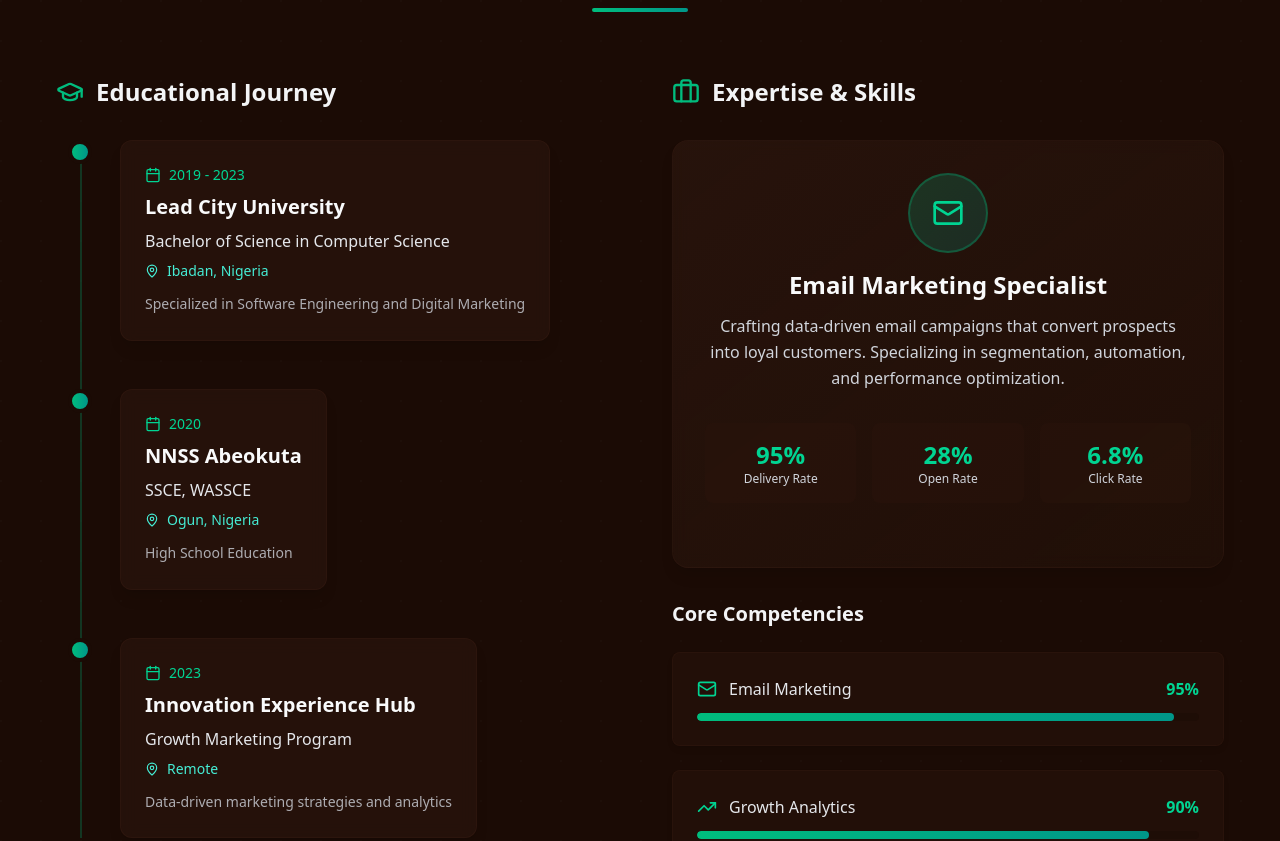
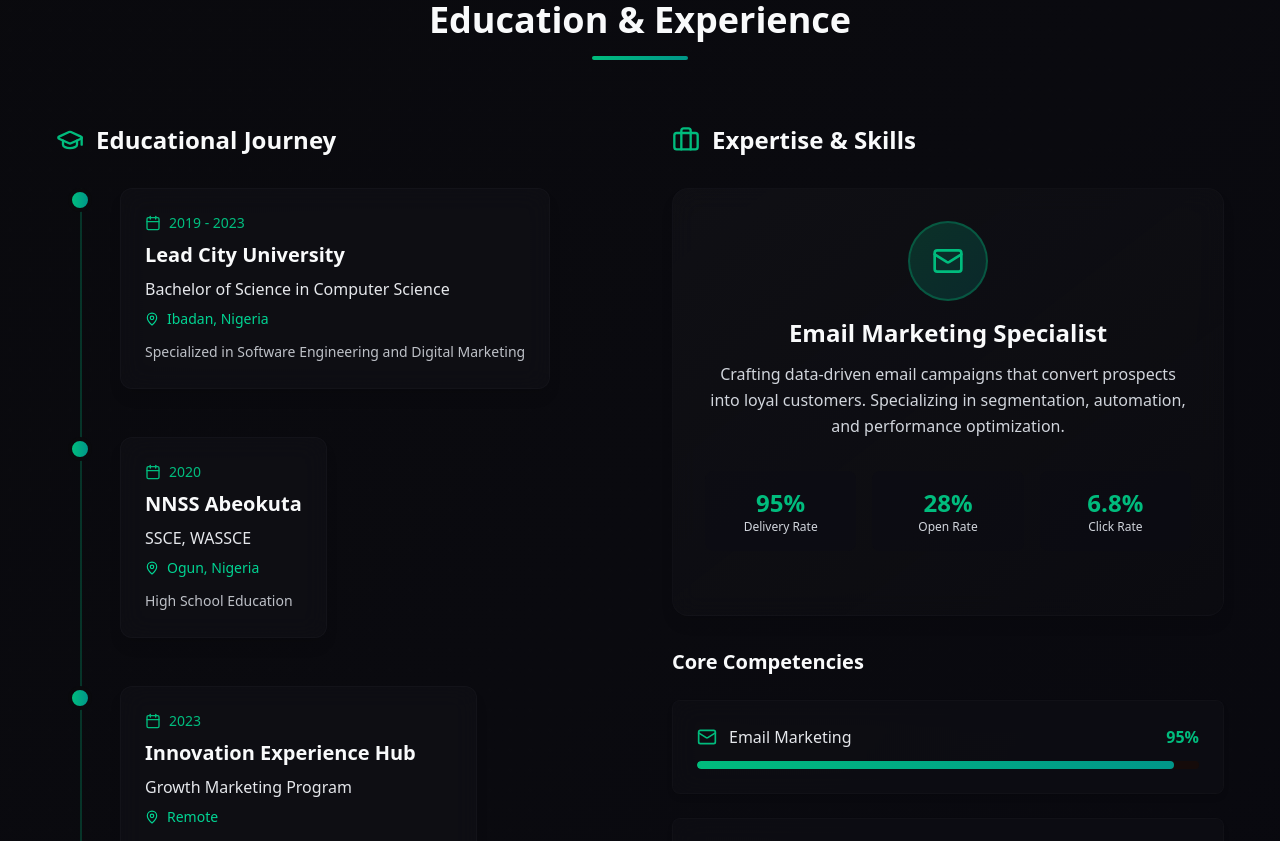
Before and after one commit to Cmdliner/adetunjis_portflio, a Next.js app: page / in a window 1280 px wide. Shown: the part 880-1721 px from the top of the page. Built offline with nearby package versions, Linux system fonts and the light colour scheme.

Commit message:
Color updates

```diff
--- a/components/About.tsx
+++ b/components/About.tsx
@@ -1,25 +1,40 @@
+"use client"
 import { GraduationCap, Calendar, MapPin, Briefcase, Mail } from "lucide-react";
 import { educationData, skills } from "./lib/utils";
+import { motion } from "motion/react";
 
 export default function About() {
-    return (
-        <section className="p-8 bg-[#1b0b05] relative overflow-hidden">
-            {/* Background Pattern */}
-            <div className="absolute inset-0 opacity-5">
-                <div className="absolute inset-0" style={{
-                    backgroundImage: `radial-gradient(circle at 1px 1px, rgba(255,255,255,0.3) 1px, transparent 0)`,
-                    backgroundSize: '40px 40px'
-                }}></div>
-            </div>
+    // Animation variants
+    const fadeIn = {
+        opacity: 1,
+        y: 0,
+        x: 0,
+        scale: 1
+    };    return (        <section className="py-20 px-8 bg-[#0a0a0d] relative overflow-hidden">
+            {/* Background Pattern - matching pattern style from Hero but on dark background */}
+            <div className="absolute inset-0 opacity-5 pattern-dots pattern-gray-300 pattern-bg-transparent pattern-size-2 z-0"></div>
 
-            <div className="max-w-7xl mx-auto px-6 relative">
-                <div className="text-center mb-16">
+            {/* Subtle color overlay */}
+            <div className="absolute inset-0 bg-gradient-to-br from-[#080810]/30 via-[#0a0a12]/60 to-[#070710]/80 opacity-70"></div>
+
+            <div className="max-w-7xl mx-auto px-6 relative z-10">
+                <motion.div
+                    className="text-center mb-16"
+                    initial={{ opacity: 0, y: 20 }}
+                    animate={fadeIn}
+                    transition={{ duration: 0.8 }}
+                >
                     <h2 className="text-4xl font-bold text-gray-50 mb-4">Education & Experience</h2>
                     <div className="w-24 h-1 bg-gradient-to-r from-emerald-500 to-teal-600 mx-auto rounded-full"></div>
-                </div>                <div className="grid lg:grid-cols-2 gap-16 items-start">
+                </motion.div>                <div className="grid lg:grid-cols-2 gap-16 items-start">
                     {/* Left Column - Education Timeline */}
-                    <div className="space-y-8">
-                        <h3 className="text-2xl font-semibold text-gray-100 mb-8 flex items-center">
+                    <motion.div
+                        className="space-y-8"
+                        initial={{ opacity: 0, x: -20 }}
+                        animate={fadeIn}
+                        transition={{ duration: 0.8, delay: 0.2 }}
+                    >
+                        <h3 className="text-2xl font-semibold text-gray-50 mb-8 flex items-center">
                             <GraduationCap className="mr-3 text-emerald-500" size={28} />
                             Educational Journey
                         </h3>
@@ -29,74 +44,85 @@ export default function About() {
                             <div className="absolute left-6 top-0 bottom-0 w-0.5 bg-emerald-600/30"></div>
 
                             {educationData.map((edu, index) => (
-                                <div key={index} className="relative flex items-start mb-12 group">
-                                    {/* Timeline Dot */}
-                                    <div className="absolute left-3 w-6 h-6 bg-gradient-to-r from-emerald-500 to-teal-600 rounded-full border-4 border-[#1b0b05] group-hover:scale-110 transition-transform duration-300 z-10"></div>
+                                <motion.div
+                                    key={index}
+                                    className="relative flex items-start mb-12 group"
+                                    initial={{ opacity: 0, y: 20 }}
+                                    animate={fadeIn}
+                                    transition={{ duration: 0.5, delay: 0.3 + index * 0.1 }}
+                                >                                    {/* Timeline Dot */}
+                                    <div className="absolute left-3 w-6 h-6 bg-gradient-to-r from-emerald-500 to-teal-600 rounded-full border-4 border-[#0a0a0d] group-hover:scale-110 transition-transform duration-300 z-10"></div>
 
-                                    {/* Content */}
-                                    <div className="ml-16 bg-[#2a150d]/70 backdrop-blur-sm rounded-xl p-6 border border-[#3a2014]/40 hover:bg-[#2a150d]/90 transition-all duration-300 group-hover:transform group-hover:scale-105 shadow-lg">
-                                        <div className="flex items-center text-emerald-400 text-sm font-medium mb-2">
+                                    {/* Content - glassmorphism style on dark bg */}
+                                    <div className="ml-16 bg-[#111116]/70 backdrop-blur-md rounded-xl p-6 border border-[#1c1c24]/40 hover:bg-[#13131a]/90 transition-all duration-300 group-hover:transform group-hover:scale-105 shadow-lg">
+                                        <div className="flex items-center text-emerald-500 text-sm font-medium mb-2">
                                             <Calendar size={16} className="mr-2" />
                                             {edu.year}
                                         </div>
                                         <h4 className="text-xl font-semibold text-gray-50 mb-2">{edu.institution}</h4>
                                         <p className="text-gray-200 font-medium mb-2">{edu.degree}</p>
-                                        <div className="flex items-center text-teal-300 text-sm mb-3">
+                                        <div className="flex items-center text-emerald-400 text-sm mb-3">
                                             <MapPin size={14} className="mr-2" />
                                             {edu.location}
                                         </div>
-                                        <p className="text-gray-300/80 text-sm leading-relaxed">{edu.description}</p>
+                                        <p className="text-gray-300/90 text-sm leading-relaxed">{edu.description}</p>
                                     </div>
-                                </div>
+                                </motion.div>
                             ))}                        </div>
-                    </div>
+                    </motion.div>
 
                     {/* Right Column - Skills & Specialization */}
-                    <div className="space-y-8">
-                        <h3 className="text-2xl font-semibold text-gray-100 mb-8 flex items-center">
+                    <motion.div
+                        className="space-y-8"
+                        initial={{ opacity: 0, x: 20 }}
+                        animate={fadeIn}
+                        transition={{ duration: 0.8, delay: 0.4 }}
+                    >
+                        <h3 className="text-2xl font-semibold text-gray-50 mb-8 flex items-center">
                             <Briefcase className="mr-3 text-emerald-500" size={28} />
                             Expertise & Skills
-                        </h3>
-
-                        {/* Specialization Card */}
-                        <div className="bg-gradient-to-br from-[#2a150d]/80 to-[#24120a]/60 backdrop-blur-sm rounded-2xl p-8 border border-[#3a2014]/30 hover:border-emerald-600/30 transition-colors duration-300 shadow-lg">
+                        </h3>                        {/* Specialization Card */}
+                        <div className="bg-gradient-to-br from-[#111116]/80 to-[#0d0d12]/60 backdrop-blur-md rounded-2xl p-8 border border-[#1c1c24]/30 hover:border-emerald-500/30 transition-colors duration-300 shadow-lg">
                             <div className="text-center mb-8">
                                 <div className="w-20 h-20 bg-gradient-to-br from-emerald-500/20 to-teal-600/20 rounded-full flex items-center justify-center mx-auto mb-4 border-2 border-emerald-500/30">
-                                    <Mail size={32} className="text-emerald-400" />
+                                    <Mail size={32} className="text-emerald-500" />
                                 </div>
                                 <h4 className="text-2xl font-bold text-gray-50 mb-3">Email Marketing Specialist</h4>
                                 <p className="text-gray-300 leading-relaxed">
                                     Crafting data-driven email campaigns that convert prospects into loyal customers.
                                     Specializing in segmentation, automation, and performance optimization.
                                 </p>
-                            </div>
-
-                            {/* Key Stats */}
+                            </div>                            {/* Key Stats */}
                             <div className="grid grid-cols-3 gap-4 mb-8">
-                                <div className="text-center p-4 bg-[#2a150d]/50 rounded-lg">
-                                    <div className="text-2xl font-bold text-emerald-400">95%</div>
+                                <div className="text-center p-4 bg-[#0c0c14]/50 rounded-lg">
+                                    <div className="text-2xl font-bold text-emerald-500">95%</div>
                                     <div className="text-xs text-gray-300">Delivery Rate</div>
                                 </div>
-                                <div className="text-center p-4 bg-[#2a150d]/50 rounded-lg">
-                                    <div className="text-2xl font-bold text-emerald-400">28%</div>
+                                <div className="text-center p-4 bg-[#0c0c14]/50 rounded-lg">
+                                    <div className="text-2xl font-bold text-emerald-500">28%</div>
                                     <div className="text-xs text-gray-300">Open Rate</div>
                                 </div>
-                                <div className="text-center p-4 bg-[#2a150d]/50 rounded-lg">
-                                    <div className="text-2xl font-bold text-emerald-400">6.8%</div>
+                                <div className="text-center p-4 bg-[#0c0c14]/50 rounded-lg">
+                                    <div className="text-2xl font-bold text-emerald-500">6.8%</div>
                                     <div className="text-xs text-gray-300">Click Rate</div>
                                 </div>
                             </div>
                         </div>                        {/* Skills Progress */}
                         <div className="space-y-6">
-                            <h4 className="text-xl font-semibold text-gray-100 mb-6">Core Competencies</h4>
-                            {skills.map((skill, index) => (
-                                <div key={index} className="bg-[#2a150d]/50 backdrop-blur-sm rounded-lg p-6 border border-[#3a2014]/30 hover:border-emerald-500/30 transition-colors duration-300 shadow-md">
+                            <h4 className="text-xl font-semibold text-gray-50 mb-6">Core Competencies</h4>
+                            {skills.map((skill, index) => (                            <motion.div
+                                    key={index}
+                                    className="bg-[#111116]/50 backdrop-blur-md rounded-lg p-6 border border-[#1c1c24]/30 hover:border-emerald-500/30 transition-colors duration-300 shadow-md"
+                                    initial={{ opacity: 0, y: 20 }}
+                                    animate={fadeIn}
+                                    transition={{ duration: 0.5, delay: 0.5 + index * 0.1 }}
+                                >
                                     <div className="flex items-center justify-between mb-3">
                                         <div className="flex items-center">
-                                            <skill.icon size={20} className="text-emerald-400 mr-3" />
+                                            <skill.icon size={20} className="text-emerald-500 mr-3" />
                                             <span className="text-gray-200 font-medium">{skill.name}</span>
                                         </div>
-                                        <span className="text-emerald-400 font-semibold">{skill.level}%</span>
+                                        <span className="text-emerald-500 font-semibold">{skill.level}%</span>
                                     </div>
                                     <div className="bg-[#1d0c06]/60 rounded-full h-2 overflow-hidden">
                                         <div
@@ -104,17 +130,22 @@ export default function About() {
                                             style={{ width: `${skill.level}%` }}
                                         ></div>
                                     </div>
-                                </div>
+                                </motion.div>
                             ))}
                         </div>
 
                         {/* CTA Button */}
-                        <div className="mt-8">
-                            <button className="w-full bg-gradient-to-r from-emerald-600 to-teal-500 text-gray-50 font-semibold py-4 px-8 rounded-xl hover:from-emerald-500 hover:to-teal-400 transition-all duration-300 transform hover:scale-105 shadow-lg hover:shadow-xl">
+                        <motion.div
+                            className="mt-8"
+                            initial={{ opacity: 0, y: 20 }}
+                            animate={fadeIn}
+                            transition={{ duration: 0.5, delay: 0.8 }}
+                        >
+                            <button className="w-full bg-gradient-to-r from-emerald-600 to-teal-500 text-white font-semibold py-4 px-8 rounded-xl hover:from-emerald-500 hover:to-teal-400 transition-all duration-300 transform hover:scale-105 shadow-lg hover:shadow-xl">
                                 View Portfolio Projects
                             </button>
-                        </div>
-                    </div>
+                        </motion.div>
+                    </motion.div>
                 </div>
             </div>
         </section>
--- a/components/Header.tsx
+++ b/components/Header.tsx
@@ -1,6 +1,6 @@
 import Link from "next/link";
 
-export async function Header() {
+export default function Header() {
     return (        <header className="bg-white/20 backdrop-blur-md flex fixed w-[99.7vw] md:w-[80vw] top-0 md:left-[10vw] md:right-[10vw] p-4 justify-between border border-white/20 shadow-lg z-50 rounded-md my-2 mx-auto">
             <div className="text-2xl font-semibold">
                 Adetunji Adeniran
--- a/components/Hero.tsx
+++ b/components/Hero.tsx
@@ -1,6 +1,6 @@
 "use client"
 import Image from "next/image";
-import { Header } from "./Header";
+import Header from "./Header";
 import { motion } from "motion/react";
 
 export default function Hero() {
```
